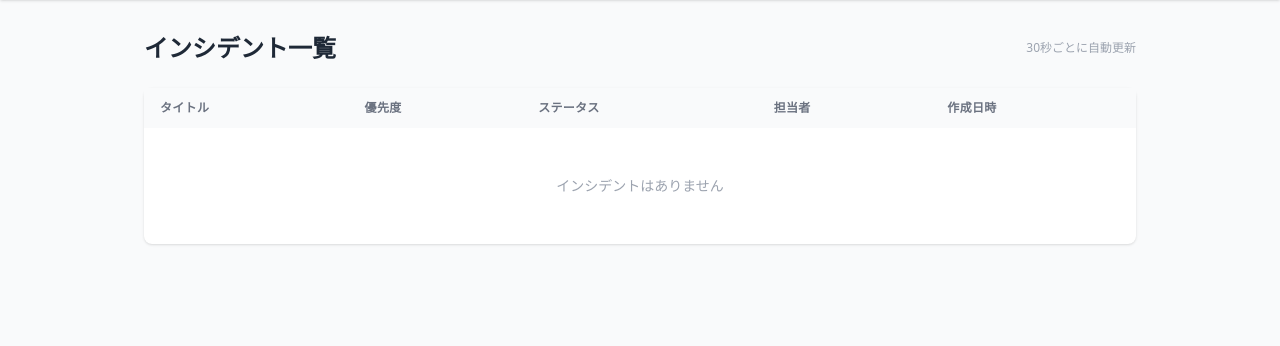
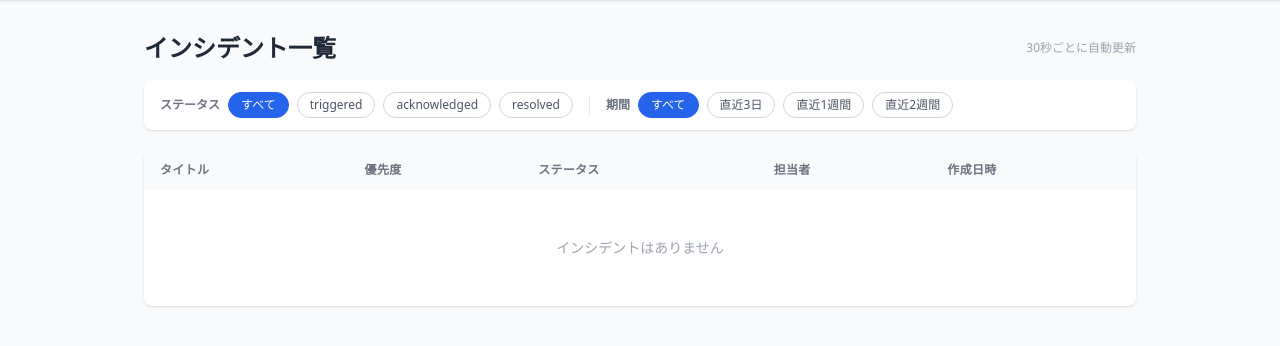
Before and after one commit to takamitsu-iida/vigil, a FastAPI app: page / in a window 1280 px wide. Shown: the part 52-398 px from the top of the page. Run offline with FastAPI, Linux system fonts and the light colour scheme; data that the repository does not hold is empty; some libraries are stand-ins or nearby versions.

Commit message:
インシデントをフィルタ表示

```diff
--- a/vigil/crud.py
+++ b/vigil/crud.py
@@ -1,3 +1,4 @@
+from datetime import datetime
 from typing import Optional
 
 from sqlmodel import Session, select
@@ -130,13 +131,16 @@ def update_incident_status(
 def list_incidents(
     session: Session,
     status: Optional[IncidentStatus] = None,
+    since: Optional[datetime] = None,
     limit: int = 50,
     offset: int = 0,
 ) -> list[Incident]:
     stmt = select(Incident)
     if status is not None:
         stmt = stmt.where(Incident.status == status)
-    stmt = stmt.offset(offset).limit(limit)
+    if since is not None:
+        stmt = stmt.where(Incident.created_at >= since)
+    stmt = stmt.order_by(Incident.created_at.desc()).offset(offset).limit(limit)
     return list(session.exec(stmt).all())
 
 
--- a/vigil/templates/incident_detail.html
+++ b/vigil/templates/incident_detail.html
@@ -58,13 +58,13 @@
     <button
       hx-post="/incidents/{{ incident.id }}/acknowledge"
       class="px-4 py-2 bg-yellow-500 hover:bg-yellow-600 active:bg-yellow-700 text-white rounded-md font-medium text-sm transition-colors">
-      承認 (Acknowledge)
+      対応を開始する
     </button>
     {% endif %}
     <button
       hx-post="/incidents/{{ incident.id }}/resolve"
       class="px-4 py-2 bg-green-600 hover:bg-green-700 active:bg-green-800 text-white rounded-md font-medium text-sm transition-colors">
-      解決 (Resolve)
+      解決済みにする
     </button>
   </div>
   {% endif %}
--- a/vigil/templates/index.html
+++ b/vigil/templates/index.html
@@ -24,14 +24,46 @@
 {% endmacro %}
 
 {% block content %}
-<div class="flex justify-between items-center mb-6">
+<div class="flex justify-between items-center mb-4">
   <h1 class="text-2xl font-bold text-gray-800">インシデント一覧</h1>
   <span class="text-xs text-gray-400">30秒ごとに自動更新</span>
 </div>
 
+<!-- フィルタバー -->
+<form method="get" action="/" class="flex flex-wrap gap-4 mb-5 items-center bg-white rounded-lg shadow px-4 py-3">
+  <div class="flex items-center gap-2">
+    <span class="text-xs font-semibold text-gray-500 uppercase">ステータス</span>
+    {% set statuses = [("", "すべて"), ("triggered", "triggered"), ("acknowledged", "acknowledged"), ("resolved", "resolved")] %}
+    {% for val, label in statuses %}
+      <button type="submit" name="status" value="{{ val }}"
+        {% if days %}onclick="this.form.days.value='{{ days }}'"{% endif %}
+        class="px-3 py-1 rounded-full text-xs font-medium border transition-colors
+          {% if current_status == val %}bg-blue-600 text-white border-blue-600{% else %}bg-white text-gray-600 border-gray-300 hover:border-blue-400{% endif %}">
+        {{ label }}
+      </button>
+    {% endfor %}
+    <input type="hidden" name="days" value="{{ current_days }}">
+  </div>
+  <div class="w-px h-5 bg-gray-200"></div>
+  <div class="flex items-center gap-2">
+    <span class="text-xs font-semibold text-gray-500 uppercase">期間</span>
+    {% set periods = [(0, "すべて"), (3, "直近3日"), (7, "直近1週間"), (14, "直近2週間")] %}
+    {% for val, label in periods %}
+      <button type="submit" name="days" value="{{ val }}"
+        {% if current_status %}onclick="this.form.status.value='{{ current_status }}'"{% endif %}
+        class="px-3 py-1 rounded-full text-xs font-medium border transition-colors
+          {% if current_days == val %}bg-blue-600 text-white border-blue-600{% else %}bg-white text-gray-600 border-gray-300 hover:border-blue-400{% endif %}">
+        {{ label }}
+      </button>
+    {% endfor %}
+    <input type="hidden" name="status" value="{{ current_status }}">
+  </div>
+</form>
+
+{% set refresh_url = "/?status=" ~ current_status ~ "&days=" ~ current_days %}
 <table id="incident-table"
        class="w-full bg-white rounded-lg shadow text-sm"
-       hx-get="/"
+       hx-get="{{ refresh_url }}"
        hx-trigger="every 30s"
        hx-select="#incident-table"
        hx-swap="outerHTML">
```
Also changed, not shown: vigil/routers/web.py (+15 -4 lines).
